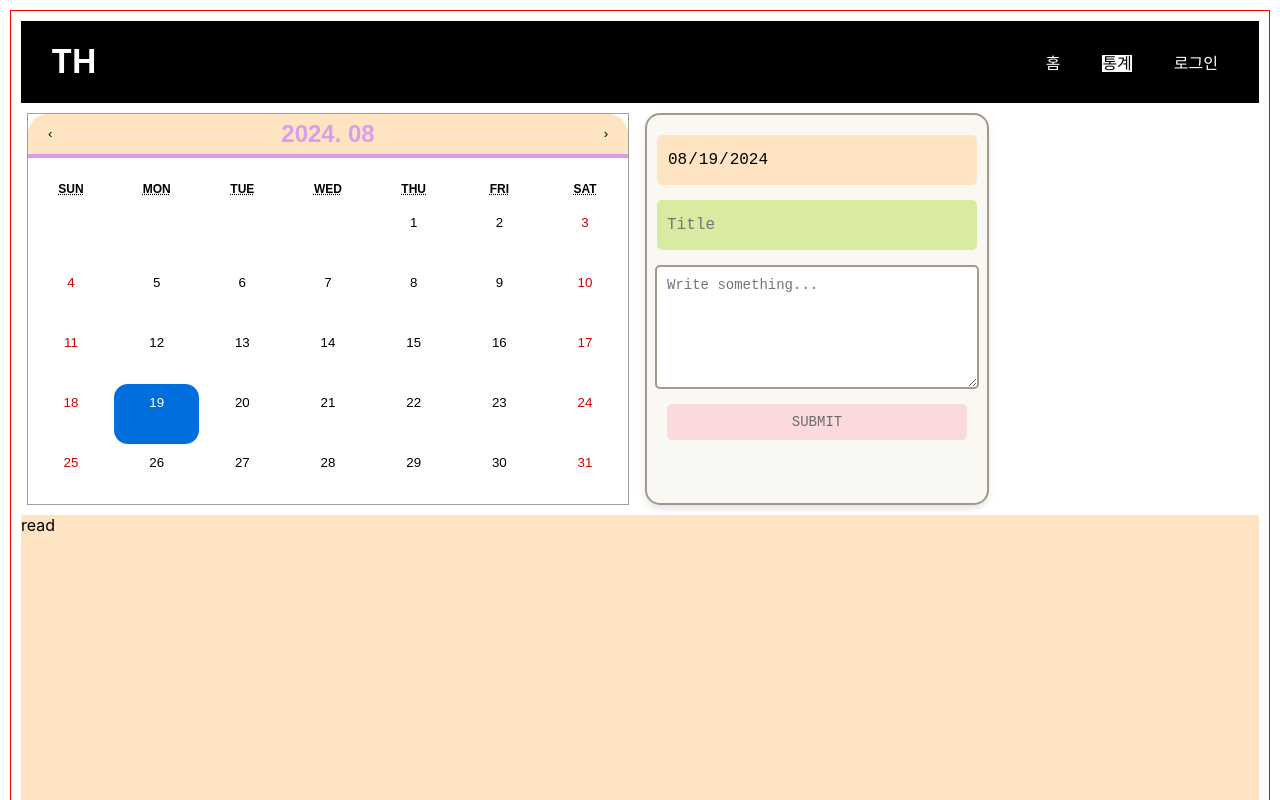
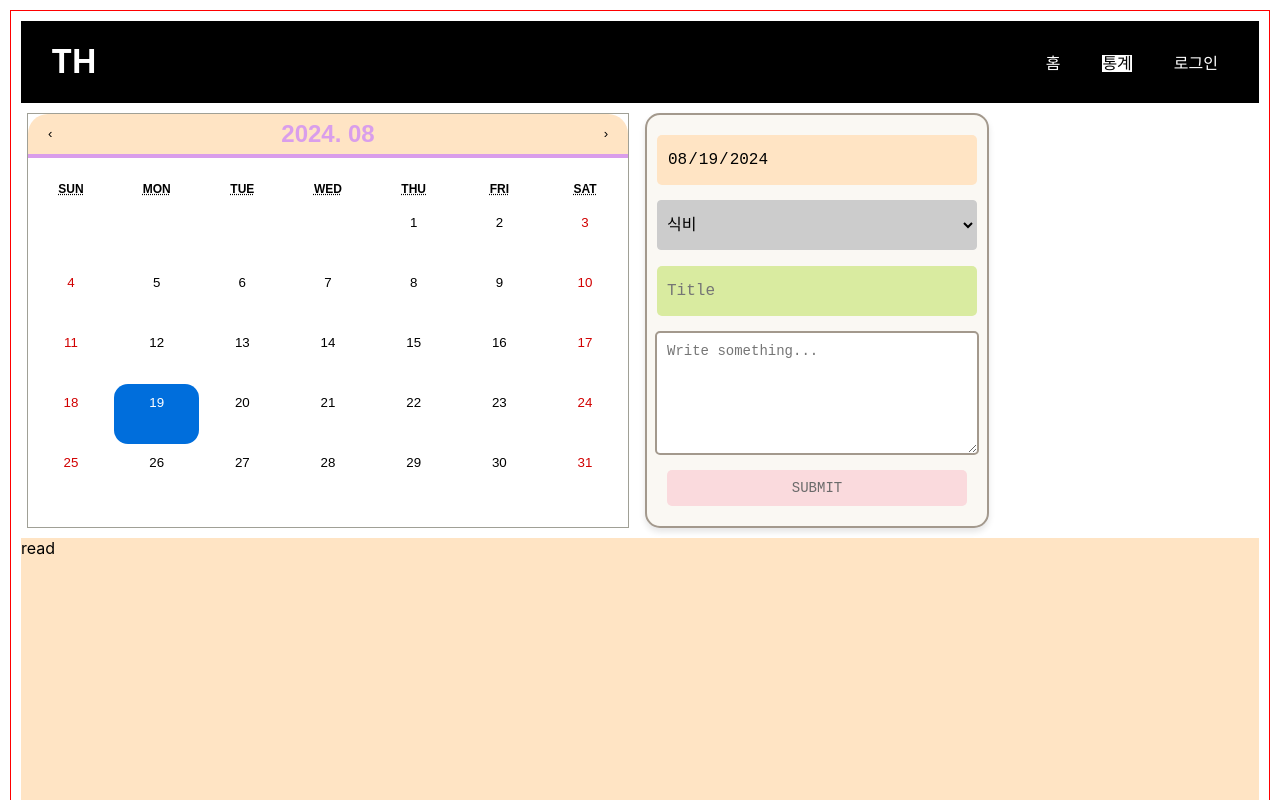
Before and after one commit to PiscesTH/hab, a React (Create React App) app: page / in a window 1280 px wide. Both pictures are taken after a click on the button "통계". Shown: the top 800 px of the page. Built offline with nearby package versions, Linux system fonts and the light colour scheme.

Commit message:
2024-08-26

```diff
--- a/src/App.css
+++ b/src/App.css
@@ -315,7 +315,7 @@ span {
 .form-submit:hover {
   background-color: #f5c4c7; /* Slightly darker pink on hover */
 }
-
+/* input type = date 의 기본 달력 ui 삭제하기 */
 /* 크롬, 사파리, 엣지 등 웹킷 기반 브라우저 */
 input[type="date"]::-webkit-calendar-picker-indicator {
   display: none;
@@ -337,3 +337,22 @@ input[type="date"]::-ms-clear {
   -moz-appearance: none;
   appearance: none;
 } */
+
+/* select */
+select {
+  min-width: 320px;
+  width: 100%;
+  height: 50px;
+  padding: 0 5px;
+  border: 1px solid #ccc;
+  border-radius: 4px;
+  box-sizing: border-box;
+  margin-bottom: 16px;
+  background-color: #ccc;
+  font-size: 16px;
+}
+
+input[type="text"]:focus, select:focus, textarea:focus {
+  outline: none;
+  border: 2px solid #555;
+}
--- a/src/App.js
+++ b/src/App.js
@@ -56,7 +56,7 @@ function List() {
       {/* useEffect(() => {
         console.log(date)
       }, [date]); */}
-      <MyForm date={date} setDate = {setDate} />
+      <MyForm date={date} setDate={setDate} />
       <div className="read">read</div>
     </div>
   );
@@ -69,6 +69,15 @@ function MyForm(props) {
     props.setDate(event.target.value);
   };
 
+  const changeTitle = (event)=> {
+    // const targetValue = event.target.value;
+    const targetValue = event.target.options[event.target.selectedIndex].text;
+    // document.querySelector('form-title').setAttribute('value', {targetValue});
+    setSelectedValue(targetValue);
+  }
+
+  const [selectedValue, setSelectedValue] = useState();
+
   return (
     <div className="form-container">
       <input
@@ -77,7 +86,13 @@ function MyForm(props) {
         value={formattedDate}
         onChange={handleDateChange}
       ></input>
-      <input type="text" className="form-title" placeholder="Title" />
+      <select onChange={changeTitle}>
+        <option value="food">식비</option>
+        <option value="banana">교통비</option>
+        <option value="orange">공과금</option>
+        <option value="melon">기타</option>
+      </select>
+      <input type="text" className="form-title" placeholder="Title" value={selectedValue}/>
       <textarea
         className="form-textarea"
         placeholder="Write something..."
```
